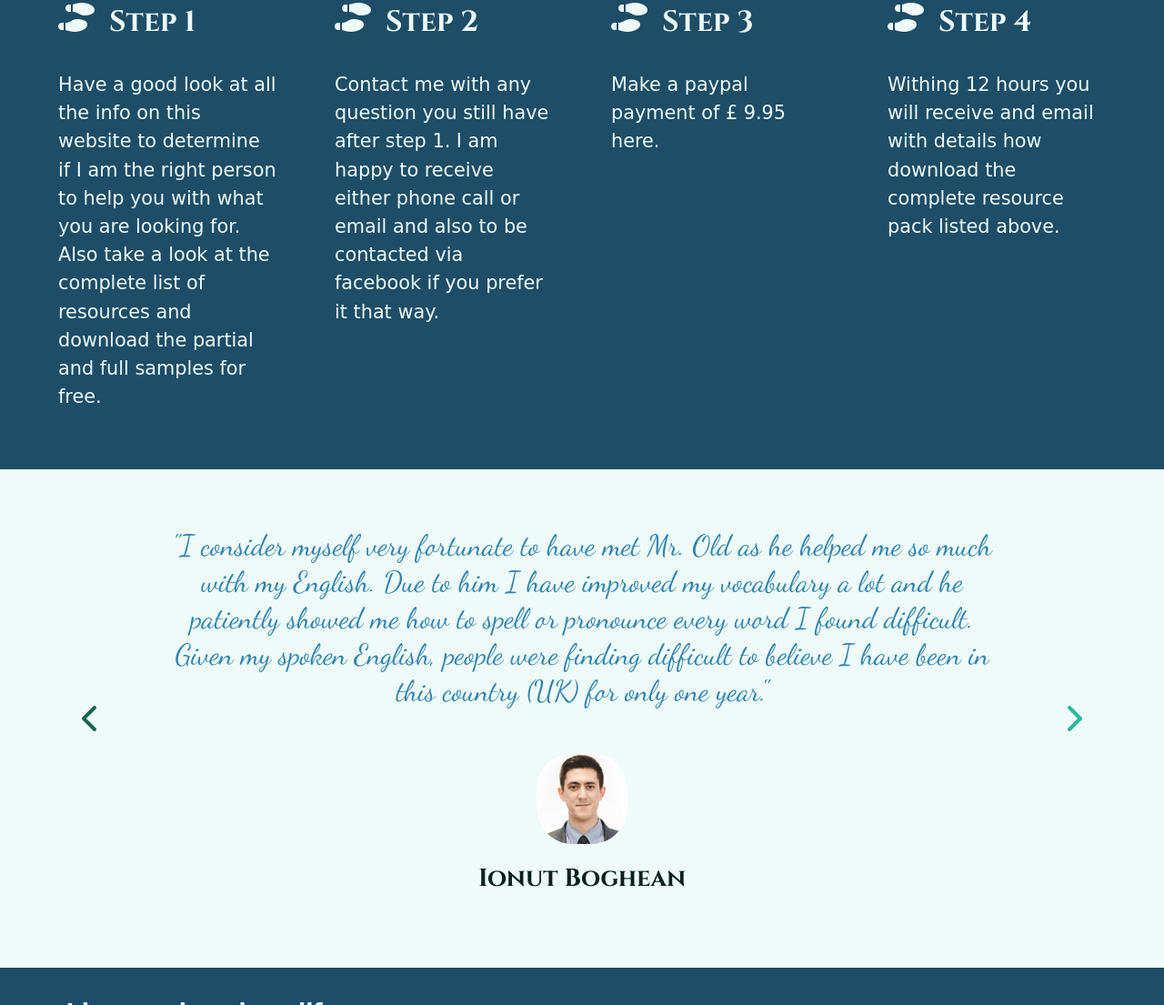
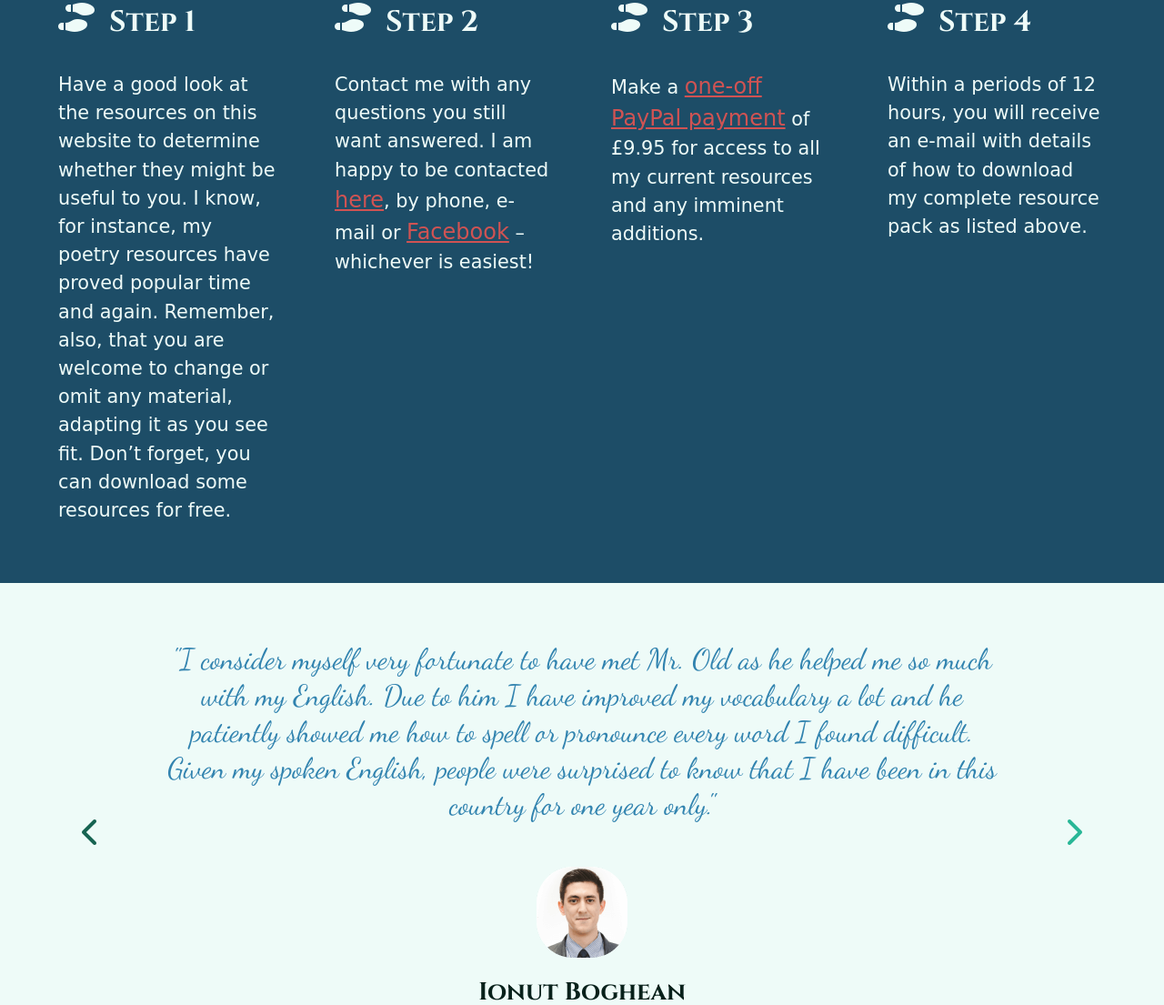
Before and after one commit to Vectoras/colinold, a plain HTML site: page teaching-resources.html in a window 1280 px wide. Shown: the part 2038-3143 px from the top of the page at 91% size. Drawn offline with Linux system fonts and the light colour scheme; a web font is replaced by a local one.

Commit message:
updated steps for teaching-resources and tuition + updated my testimonial

```diff
--- a/teaching-resources.html
+++ b/teaching-resources.html
@@ -162,8 +162,8 @@
             <h3>Step 1</h3>
           </header>
           <p>
-            Have a good look at all the info on this website to determine if I am the right person to help you with what you are looking for. Also take a look at the complete list of resources and
-            download the partial and full samples for free.
+            Have a good look at the resources on this website to determine whether they might be useful to you. I know, for instance, my poetry resources have proved popular time and again. Remember,
+            also, that you are welcome to change or omit any material, adapting it as you see fit. Don’t forget, you can download some resources for free.
           </p>
         </div>
 
@@ -172,7 +172,10 @@
             <i class="fas fa-shoe-prints"></i>
             <h3>Step 2</h3>
           </header>
-          <p>Contact me with any question you still have after step 1. I am happy to receive either phone call or email and also to be contacted via facebook if you prefer it that way.</p>
+          <p>
+            Contact me with any questions you still want answered. I am happy to be contacted <a href="contact.html">here</a>, by phone, e-mail or <a href="facebook.com/colin.paul.79">Facebook</a> –
+            whichever is easiest!
+          </p>
         </div>
 
         <div class="step">
@@ -180,7 +183,7 @@
             <i class="fas fa-shoe-prints"></i>
             <h3>Step 3</h3>
           </header>
-          <p>Make a paypal payment of £ 9.95 here.</p>
+          <p>Make a <a href="services.html"> one-off PayPal payment</a> of £9.95 for access to all my current resources and any imminent additions.</p>
         </div>
 
         <div class="step">
@@ -188,7 +191,7 @@
             <i class="fas fa-shoe-prints"></i>
             <h3>Step 4</h3>
           </header>
-          <p>Withing 12 hours you will receive and email with details how download the complete resource pack listed above.</p>
+          <p>Within a periods of 12 hours, you will receive an e-mail with details of how to download my complete resource pack as listed above.</p>
         </div>
       </section>
 
@@ -199,7 +202,7 @@
           <article class="testimonial">
             <p class="testimonial-message">
               "I consider myself very fortunate to have met Mr. Old as he helped me so much with my English. Due to him I have improved my vocabulary a lot and he patiently showed me how to spell or
-              pronounce every word I found difficult. Given my spoken English, people were finding difficult to believe I have been in this country (UK) for only one year."
+              pronounce every word I found difficult. Given my spoken English, people were surprised to know that I have been in this country for one year only."
             </p>
             <div class="testimonial-name">
               <picture>
```
Also changed, not shown: about-me.html (+1 -1 lines), index.html (+1 -1 lines), private-tuition.html (+9 -5 lines), proof-reading.html (+1 -1 lines), services.html (+1 -1 lines).
